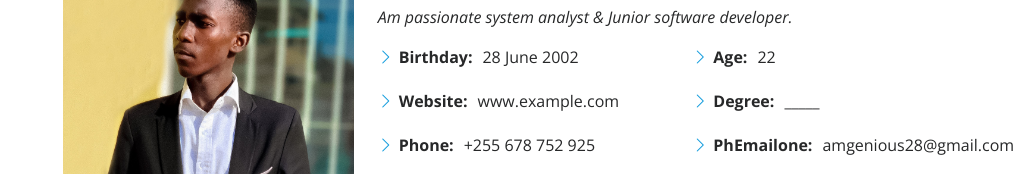
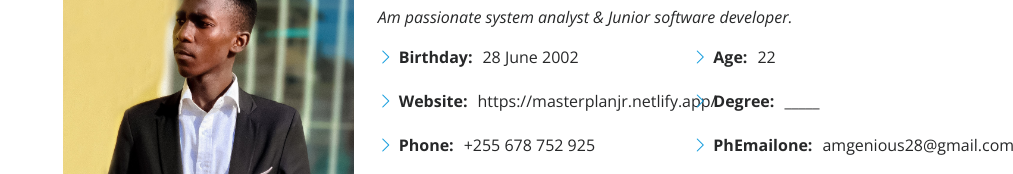
Before and after one commit to Amos-codes-cloud/Amos-codes-cloud.github.io, a plain HTML site: page index.html in a window 1280 px wide. Shown: the part 1051-1225 px from the top of the page, without its empty margins (267-1280 px from the left). Drawn offline with nearby package versions, Linux system fonts and the light colour scheme.

Commit message:
Update index.html

```diff
--- a/index.html
+++ b/index.html
@@ -95,7 +95,7 @@
               <div class="col-lg-6">
                 <ul>
                   <li><i class="bi bi-chevron-right"></i> <strong>Birthday:</strong> <span>28 June 2002</span></li>
-                  <li><i class="bi bi-chevron-right"></i> <strong>Website:</strong> <span>www.example.com</span></li>
+                  <li><i class="bi bi-chevron-right"></i> <strong>Website:</strong> <span>https://masterplanjr.netlify.app/</span></li>
                   <li><i class="bi bi-chevron-right"></i> <strong>Phone:</strong> <span>+255 678 752 925</span></li>
                   <li><i class="bi bi-chevron-right"></i> <strong>City:</strong> <span>Dar-es-salaam, Tz</span></li>
                 </ul>
```
